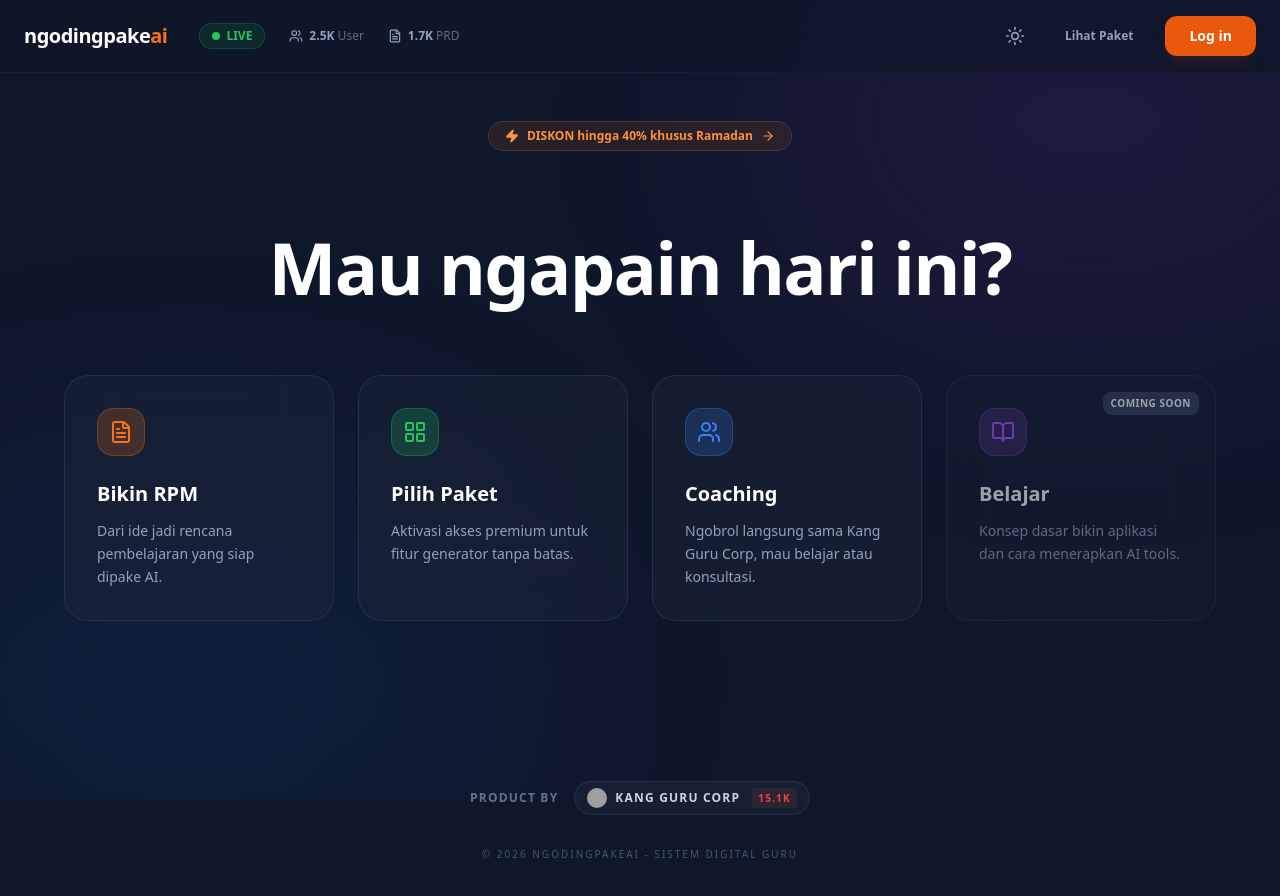
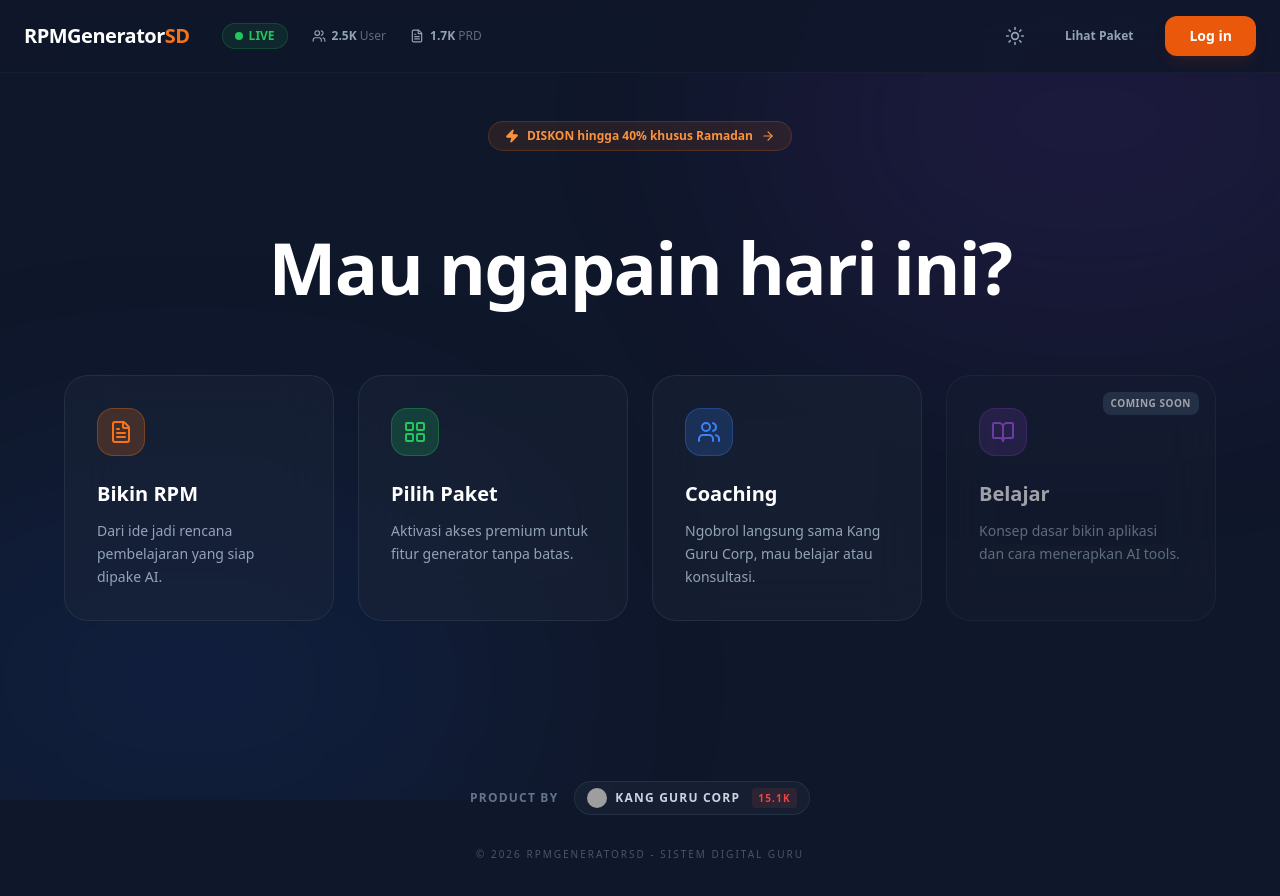
Before and after one commit to goehfirman/RPMlogingoogle, a React (Vite) app: page / in a window 1280 px wide. Shown: the top 896 px of the page. Built offline with nearby package versions, Linux system fonts and the light colour scheme; no server answers; grey boxes are pictures that could not be loaded.

Commit message:
Update branding to RPMGeneratorSD

```diff
--- a/App.tsx
+++ b/App.tsx
@@ -213,7 +213,7 @@
           <div className="flex items-center gap-8">
             <div className="flex items-center gap-1 cursor-pointer" onClick={() => setView('landing')}>
               <h1 className="text-xl font-bold text-white tracking-tight">
-                ngodingpake<span className="text-orange-500">ai</span>
+                RPMGenerator<span className="text-orange-500">SD</span>
               </h1>
             </div>
 
@@ -311,7 +311,7 @@
           </div>
         </div>
         <p className="text-slate-600 text-[10px] font-medium tracking-[0.2em] uppercase pt-4">
-          &copy; {new Date().getFullYear()} NGODINGPAKEAI - SISTEM DIGITAL GURU
+          &copy; {new Date().getFullYear()} RPMGENERATORSD - SISTEM DIGITAL GURU
         </p>
       </footer>
     </div>
```
